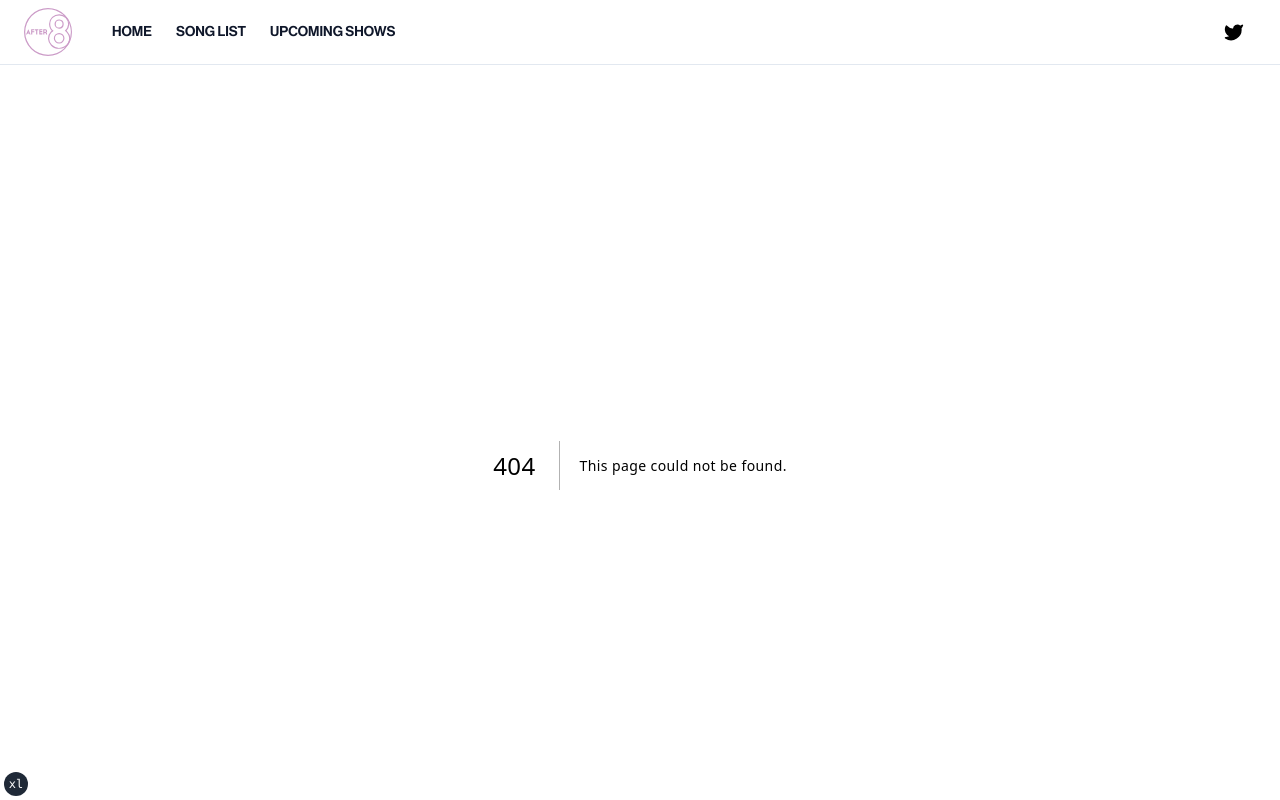
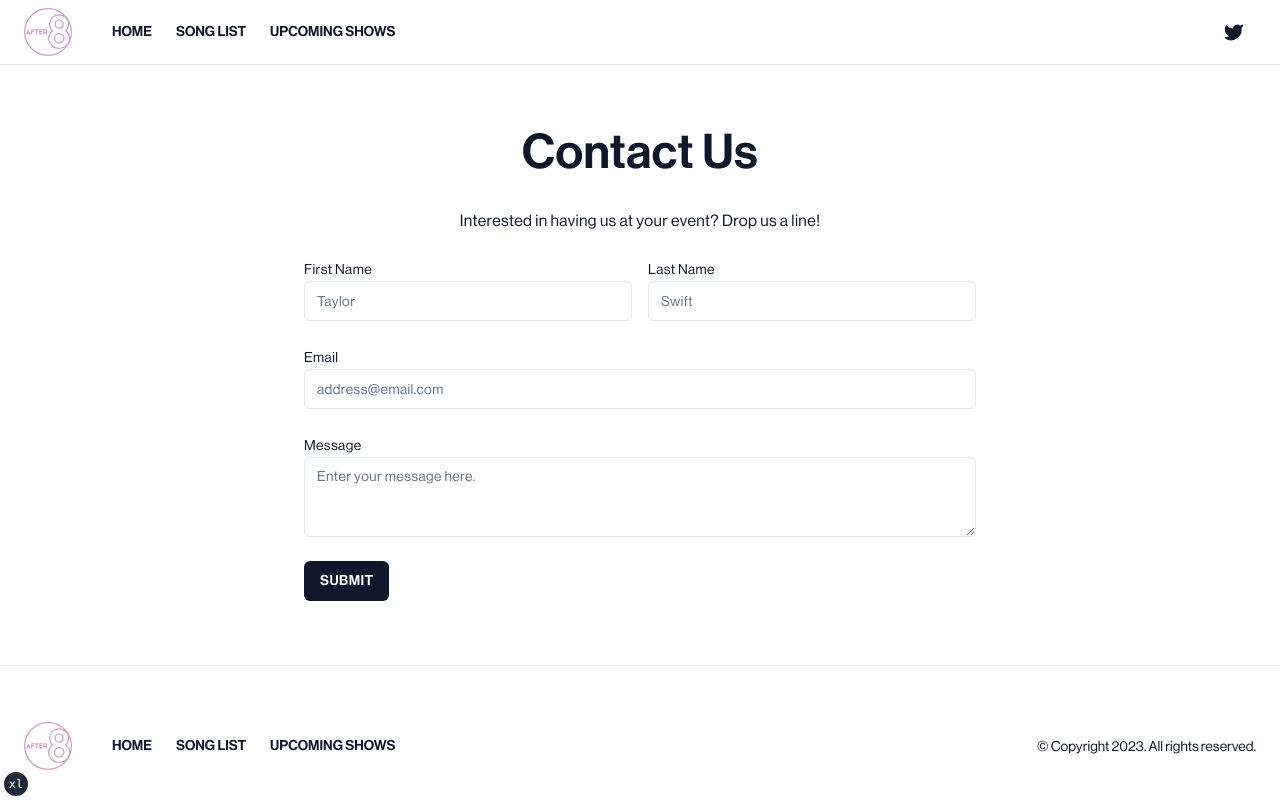
Before and after one commit to LandryCarroll-BR/after8_fe_v2, a Next.js app: page /contact in a window 1280 px wide. Before the commit this address had no page. Shown: the top 800 px of the page. Built offline with nearby package versions, Linux system fonts and the light colour scheme.

Commit message:
created contact page

```diff
--- /dev/null
+++ b/app/contact/page.tsx
@@ -0,0 +1,5 @@
+import { ContactForm } from "@/components/contact"
+
+export default function ContactPage() {
+  return <ContactForm />
+}
```
